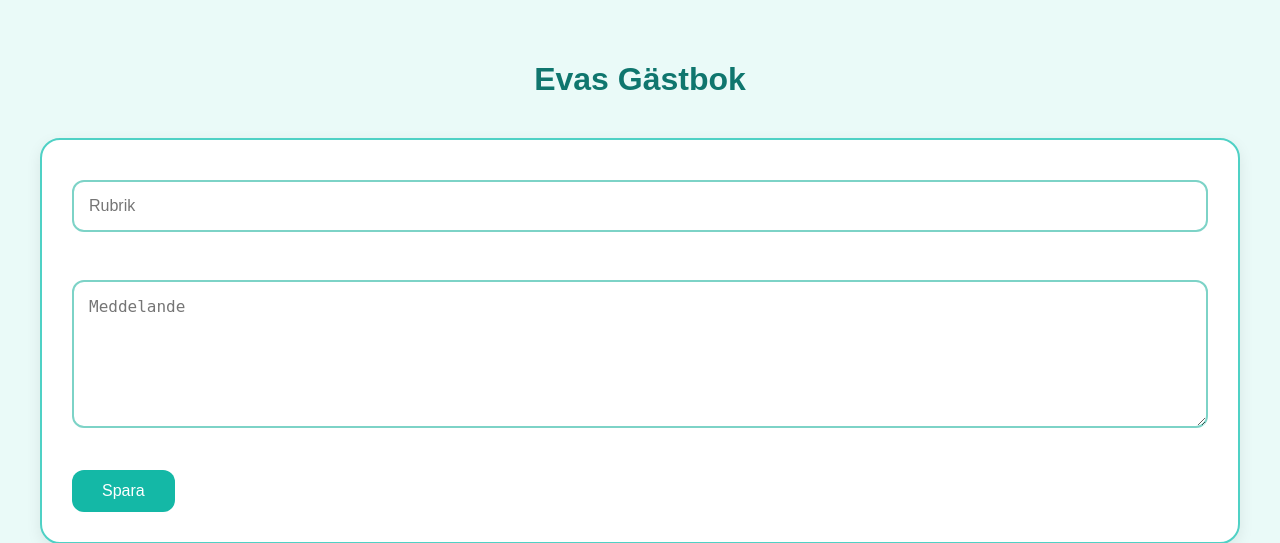
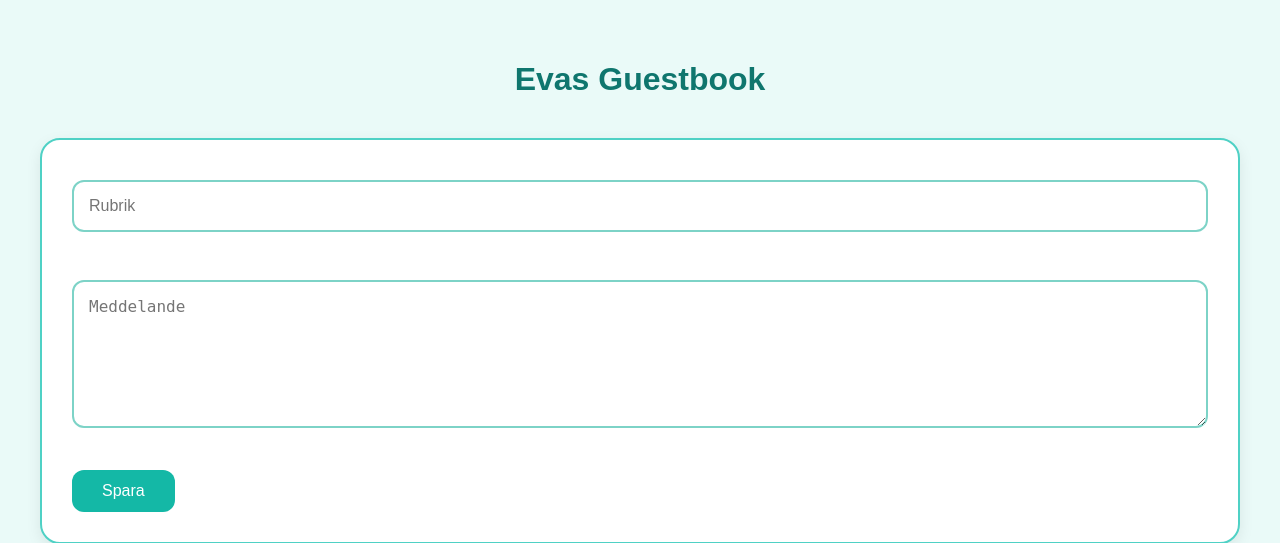
Before and after one commit to ecosunflower/guestbook, a Flask app: page / in a window 1280 px wide. Shown: the top 543 px of the page. Run offline with Flask 3, Linux system fonts and the light colour scheme; data that the repository does not hold is empty.

Commit message:
Update title and header from Swedish to English

```diff
--- a/templates/index.html
+++ b/templates/index.html
@@ -3,12 +3,12 @@
 <head>
 <meta charset="UTF-8">
 <link rel="stylesheet" href="{{ url_for('static', filename='style.css') }}">
-<title>Evas Gästbok</title>
+<title>Evas Guestbook</title>
 </head>
 
 <body>
 
-<h1>Evas Gästbok</h1>
+<h1>Evas Guestbook</h1>
 
 <form action="/save" method="post">
 
```
